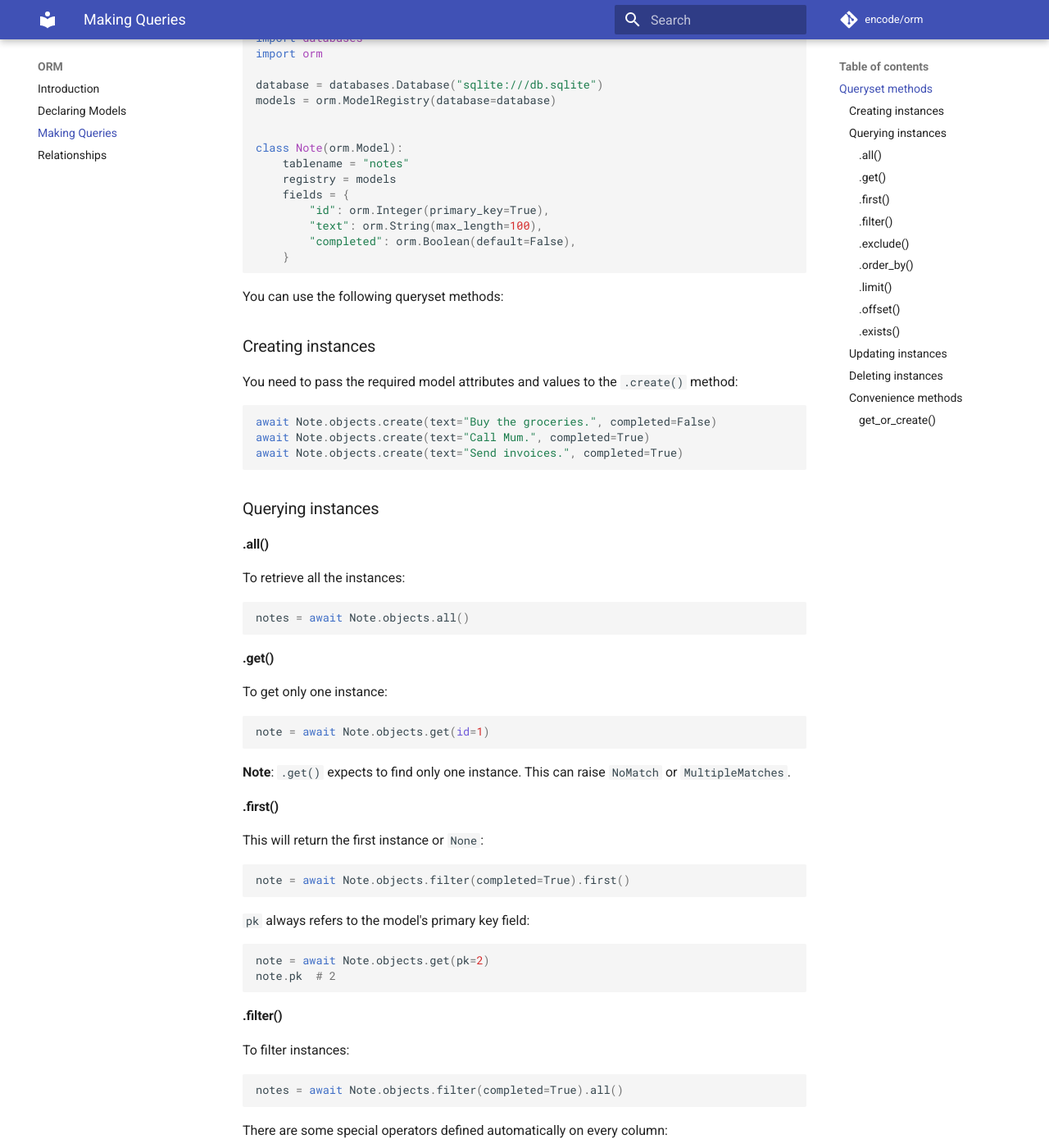
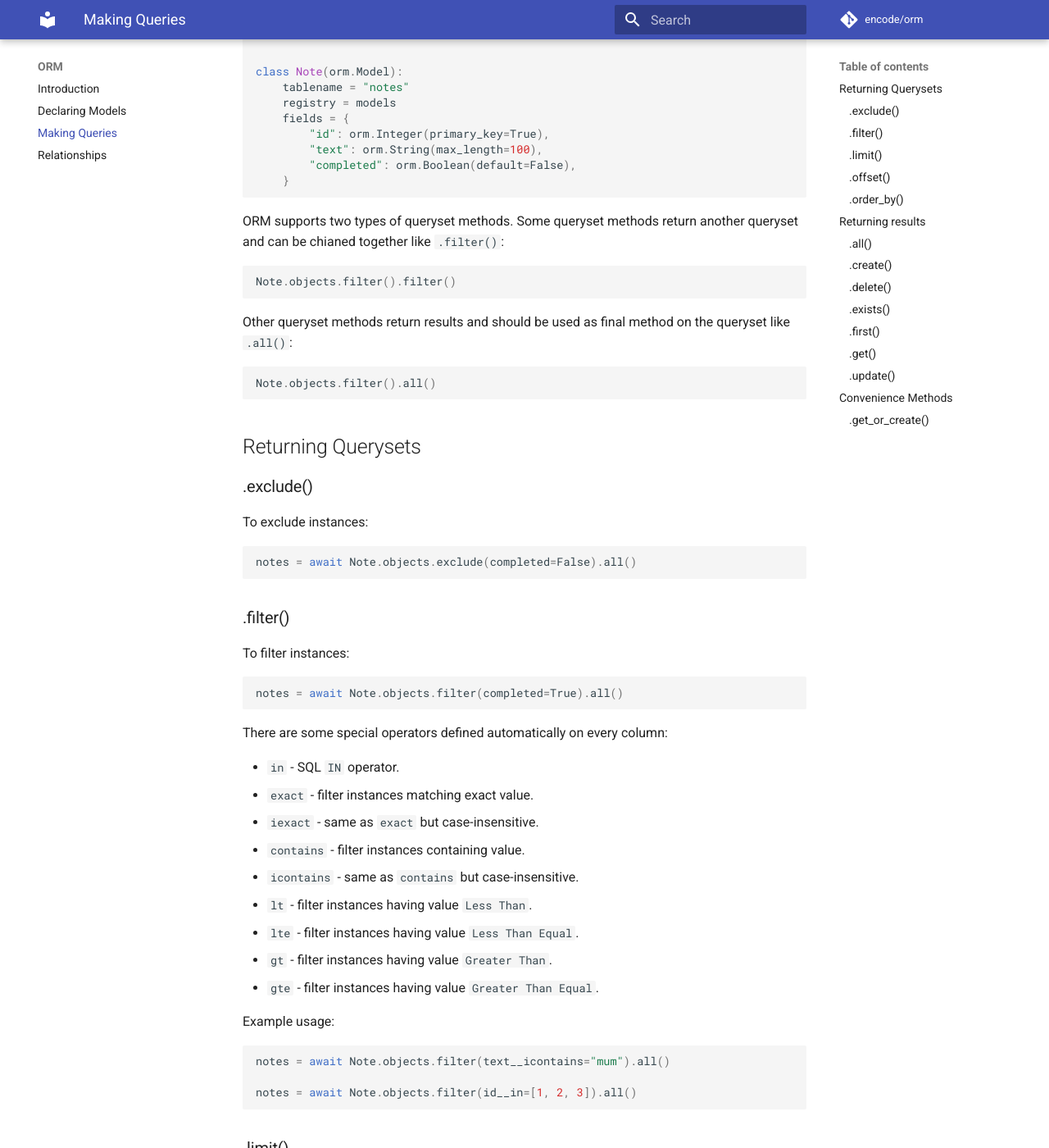
Before and after one commit to encode/orm, an MkDocs documentation site: the page built from docs/making_queries.md, in a window 1280 px wide and 1400 px high, scrolled down 287 px. Shown: the whole window at 82% size. Built offline with MkDocs 1.6.1 and Material for MkDocs 9.7.7, drawn with Linux system fonts in a browser that asks for light colours; comment, search, counter and statistics services are not loaded; some of the changed text lies outside the part shown.

Commit message:
add queryset delete method

````diff
--- a/docs/making_queries.md
+++ b/docs/making_queries.md
@@ -1,7 +1,3 @@
-## Queryset methods
-
-ORM supports a range of query methods which can be chained together.
-
 Let's say you have the following model defined:
 
 ```python
@@ -22,54 +18,30 @@
     }
 ```
 
-You can use the following queryset methods:
-
-### Creating instances
-
-You need to pass the required model attributes and values to the `.create()` method:
+ORM supports two types of queryset methods.
+Some queryset methods return another queryset and can be chianed together like `.filter()`:
 
 ```python
-await Note.objects.create(text="Buy the groceries.", completed=False)
-await Note.objects.create(text="Call Mum.", completed=True)
-await Note.objects.create(text="Send invoices.", completed=True)
+Note.objects.filter().filter()
 ```
 
-### Querying instances
-
-#### .all()
-
-To retrieve all the instances:
+Other queryset methods return results and should be used as final method on the queryset like `.all()`:
 
 ```python
-notes = await Note.objects.all()
+Note.objects.filter().all()
 ```
 
-#### .get()
+## Returning Querysets
 
-To get only one instance:
+### .exclude()
+
+To exclude instances:
 
 ```python
-note = await Note.objects.get(id=1)
+notes = await Note.objects.exclude(completed=False).all()
 ```
 
-**Note**: `.get()` expects to find only one instance. This can raise `NoMatch` or `MultipleMatches`.
-
-#### .first()
-
-This will return the first instance or `None`:
-
-```python
-note = await Note.objects.filter(completed=True).first()
-```
-
-`pk` always refers to the model's primary key field:
-
-```python
-note = await Note.objects.get(pk=2)
-note.pk  # 2
-```
-
-#### .filter()
+### .filter()
 
 To filter instances:
 
@@ -97,25 +69,7 @@
 notes = await Note.objects.filter(id__in=[1, 2, 3]).all()
 ```
 
-#### .exclude()
-
-To exclude instances:
-
-```python
-notes = await Note.objects.exclude(completed=False).all()
-```
-
-#### .order_by()
-
-To order query results:
-
-```python
-notes = await Note.objects.order_by("text", "-id").all()
-```
-
-**Note**: This will sort by ascending `text` and descending `id`.
-
-#### .limit()
+### .limit()
 
 To limit number of results:
 
@@ -123,7 +77,7 @@
 await Note.objects.limit(1).all()
 ```
 
-#### .offset()
+### .offset()
 
 To apply offset to query results:
 
@@ -139,7 +93,60 @@
 await Note.objects.filter(text__icontains="mum").limit(2).all()
 ```
 
-#### .exists()
+### .order_by()
+
+To order query results:
+
+```python
+notes = await Note.objects.order_by("text", "-id").all()
+```
+
+!!! note
+    This will sort by ascending `text` and descending `id`.
+
+## Returning results
+
+### .all()
+
+To retrieve all the instances:
+
+```python
+notes = await Note.objects.all()
+```
+
+### .create()
+
+You need to pass the required model attributes and values to the `.create()` method:
+
+```python
+await Note.objects.create(text="Buy the groceries.", completed=False)
+await Note.objects.create(text="Call Mum.", completed=True)
+await Note.objects.create(text="Send invoices.", completed=True)
+```
+
+### .delete()
+
+You can `delete` instances by calling `.delete()` on a queryset:
+
+```python
+await Note.objects.filter(completed=True).delete()
+```
+
+It's not very common, but to delete all rows in a table:
+
+```python
+await Note.objects.delete()
+```
+
+You can also call delete on a queried instance:
+
+```python
+note = await Note.objects.first()
+
+await note.delete()
+```
+
+### .exists()
 
 To check if any instances matching the query exist. Returns `True` or `False`.
 
@@ -147,7 +154,33 @@
 await Note.objects.filter(completed=True).exists()
 ```
 
-### Updating instances
+### .first()
+
+This will return the first instance or `None`:
+
+```python
+note = await Note.objects.filter(completed=True).first()
+```
+
+`pk` always refers to the model's primary key field:
+
+```python
+note = await Note.objects.get(pk=2)
+note.pk  # 2
+```
+
+### .get()
+
+To get only one instance:
+
+```python
+note = await Note.objects.get(id=1)
+```
+
+!!! note
+    `.get()` expects to find only one instance. This can raise `NoMatch` or `MultipleMatches`.
+
+### .update()
 
 `.update()` method is defined on model instances.
 You need to query to get a `Note` instance first:
@@ -162,24 +195,9 @@
 await note.update(completed=True)
 ```
 
-### Deleting instances
+## Convenience Methods
 
-`.delete()` method is defined on model instances.
-You need to query to get a `Note` instance first:
-
-```python
-note = await Note.objects.first()
-```
-
-Then delete the instance:
-
-```python
-await note.delete()
-```
-
-### Convenience methods
-
-#### get_or_create()
+### .get_or_create()
 
 To get an existing instance matching the query, or create a new one.
 This will retuurn a tuple of `instance` and `created`.
@@ -188,4 +206,5 @@
 note, created = await Note.objects.get_or_create(text="Going to car wash")
 ```
 
-**Note**: Since this is doing a [get()](#get), it can raise `MultipleMatches` exception.
+!!! note
+    Since `get_or_create()` is doing a [get()](#get), it can raise `MultipleMatches` exception.
````
Also changed, not shown: 4 other files.
